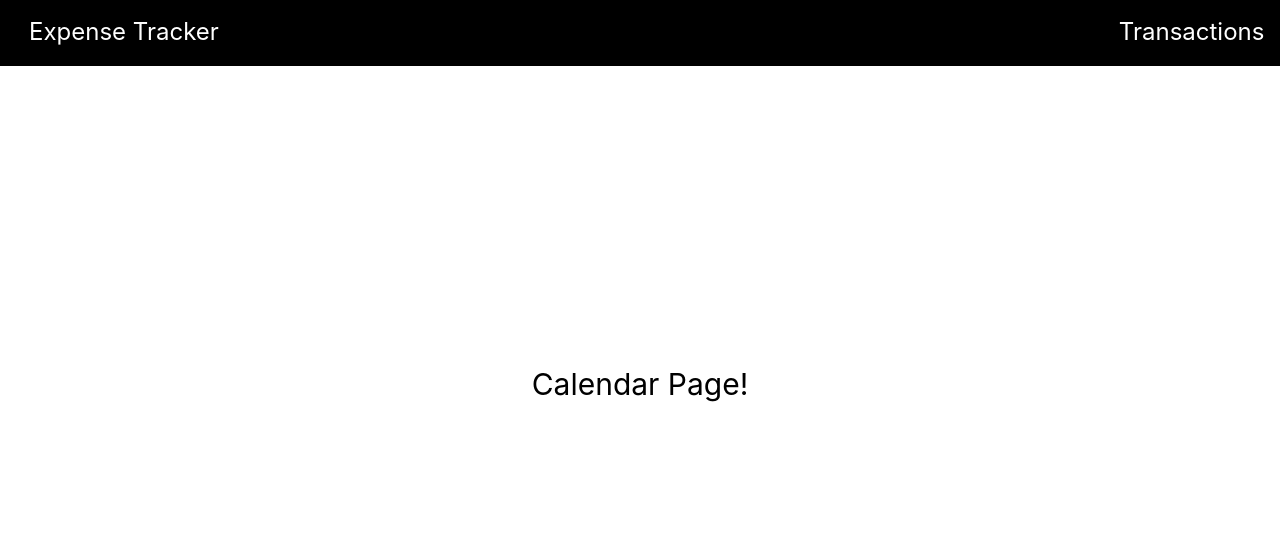
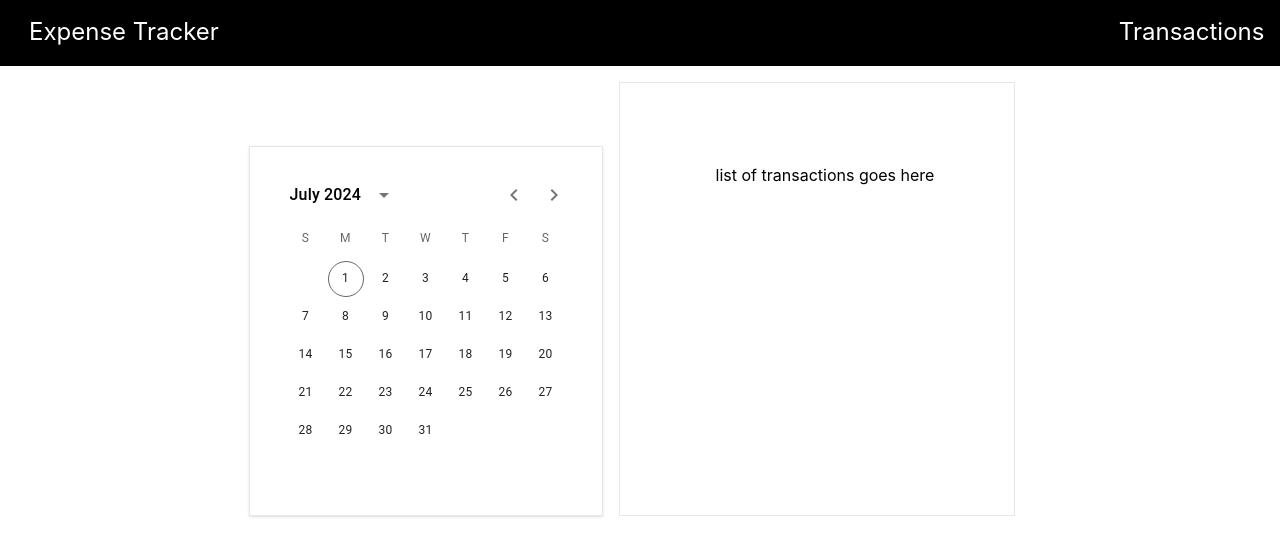
Before and after one commit to NeonHalo17/expense-tracker, a React (Create React App) app: page /Calendar in a window 1280 px wide. Shown: the top 556 px of the page. Built offline with nearby package versions, Linux system fonts and the light colour scheme.

Commit message:
some calendar changes

```diff
--- a/package.json
+++ b/package.json
@@ -7,10 +7,13 @@
     "@emotion/styled": "^11.11.5",
     "@material-ui/core": "^4.12.4",
     "@mui/material": "^5.15.21",
+    "@mui/x-date-pickers": "^7.8.0",
     "@testing-library/jest-dom": "^5.17.0",
     "@testing-library/react": "^13.4.0",
     "@testing-library/user-event": "^13.5.0",
     "chart.js": "^4.4.3",
+    "date-fns": "^3.6.0",
+    "dayjs": "^1.11.11",
     "react": "^18.3.1",
     "react-chartjs-2": "^5.2.0",
     "react-dom": "^18.3.1",
--- a/src/components/Calendar.js
+++ b/src/components/Calendar.js
@@ -1,6 +1,21 @@
+import * as React from 'react';
+import { LocalizationProvider } from '@mui/x-date-pickers/LocalizationProvider';
+import { AdapterDayjs } from '@mui/x-date-pickers/AdapterDayjs';
+import { DateCalendar } from '@mui/x-date-pickers/DateCalendar';
+
+
 function Calendar() {
     return (
-        <h1 className="text-center mt-[300px] text-3xl"> Calendar Page!</h1>
+        <div className ="flex justify-center shrink">
+            <div className="mt-20 border shadow p-4">
+                <LocalizationProvider dateAdapter={AdapterDayjs}>
+                    <DateCalendar />
+                </LocalizationProvider>
+            </div>
+            <div className="mt-4 px-4 border mx-4">
+                <h1 className="mt-20 ml-20 pr-16">list of transactions goes here</h1>
+            </div>
+        </div>
     )
 }
 
```
Also changed, not shown: 1 other file (tests, documents, lock files or other folders).
